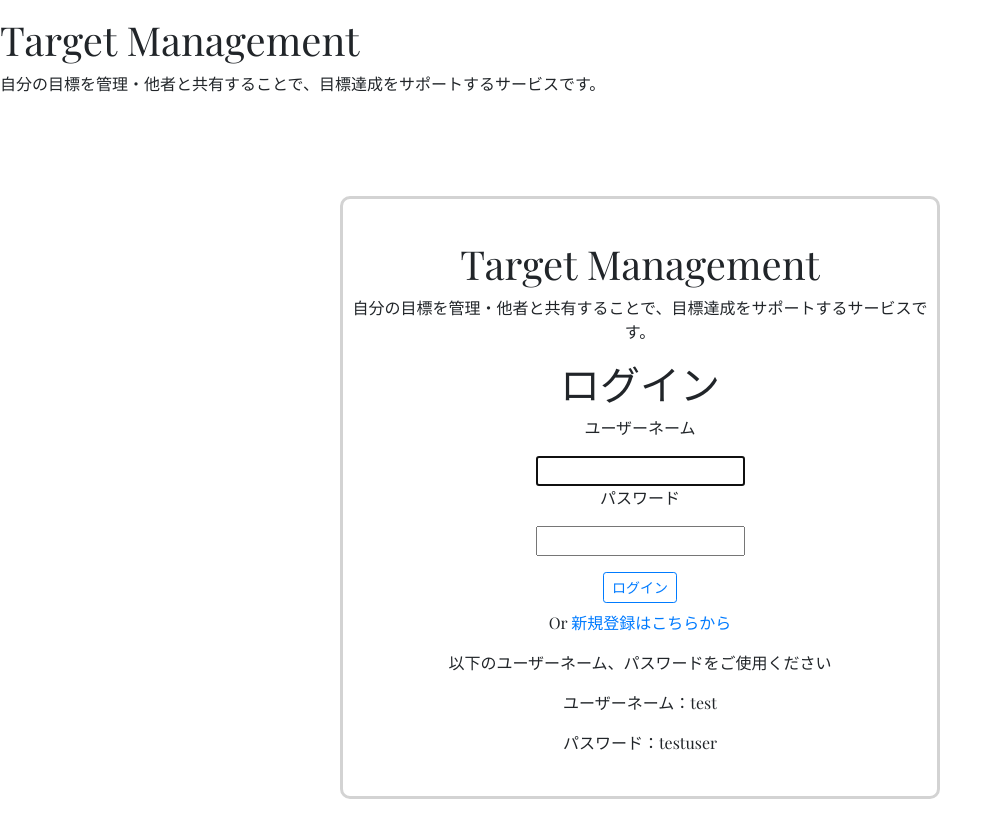
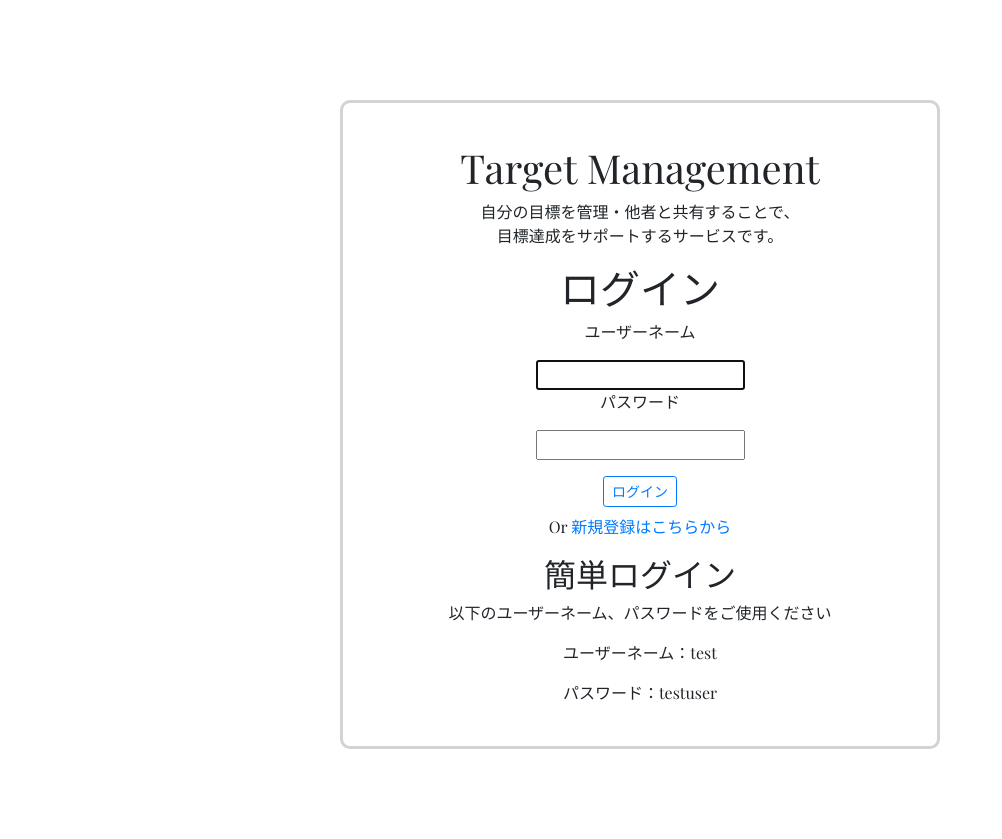
Before and after one commit to ta-ou/target-deploy, a Django app: page /accounts/login/ in a window 1280 px wide. Shown: the top 839 px of the page, without its empty margins (0-1002 px from the left). Before the commit the page ends 799 px from the top, so only its background shows below. Run offline with Django 3.2, Linux system fonts and the light colour scheme; some libraries are stand-ins or nearby versions; some web fonts are replaced.

Commit message:
login page format

```diff
--- a/templates/base.html
+++ b/templates/base.html
@@ -16,10 +16,6 @@
 </head>
 
 <body>
-  <div class="title mt-3">
-    <h1>Target Management</h1>
-    <p>自分の目標を管理・他者と共有することで、目標達成をサポートするサービスです。</p>
-  </div>
   {% block content %}
   {% endblock %}
 
--- a/templates/django_registration/registration_form.html
+++ b/templates/django_registration/registration_form.html
@@ -1,7 +1,7 @@
 {% extends 'auth_layout.html' %} {% block auth %}
 <div class="title mt-3">
   <h1>Target Management</h1>
-  <p>自分の目標を管理・他者と共有することで、目標達成をサポートするサービスです。</p>
+  <p>自分の目標を管理・他者と共有することで、<br>目標達成をサポートするサービスです。</p>
 </div>
 <h3>アカウントを作成しましょう</h3>
 <div class="registration-form-container">
--- a/templates/registration/login.html
+++ b/templates/registration/login.html
@@ -1,7 +1,7 @@
 {% extends 'auth_layout.html' %} {% block auth %}
 <div class="title mt-3">
   <h1>Target Management</h1>
-  <p>自分の目標を管理・他者と共有することで、目標達成をサポートするサービスです。</p>
+  <p>自分の目標を管理・他者と共有することで、<br>目標達成をサポートするサービスです。</p>
 </div>
 <h1>ログイン</h1>
 <div class="login-form-container">
@@ -25,6 +25,7 @@
   </p>
 </div>
 <div>
+  <h2>簡単ログイン</h2>
   <p>以下のユーザーネーム、パスワードをご使用ください</p>
   <p>ユーザーネーム：test</p>
   <p>パスワード：testuser</p>
```
